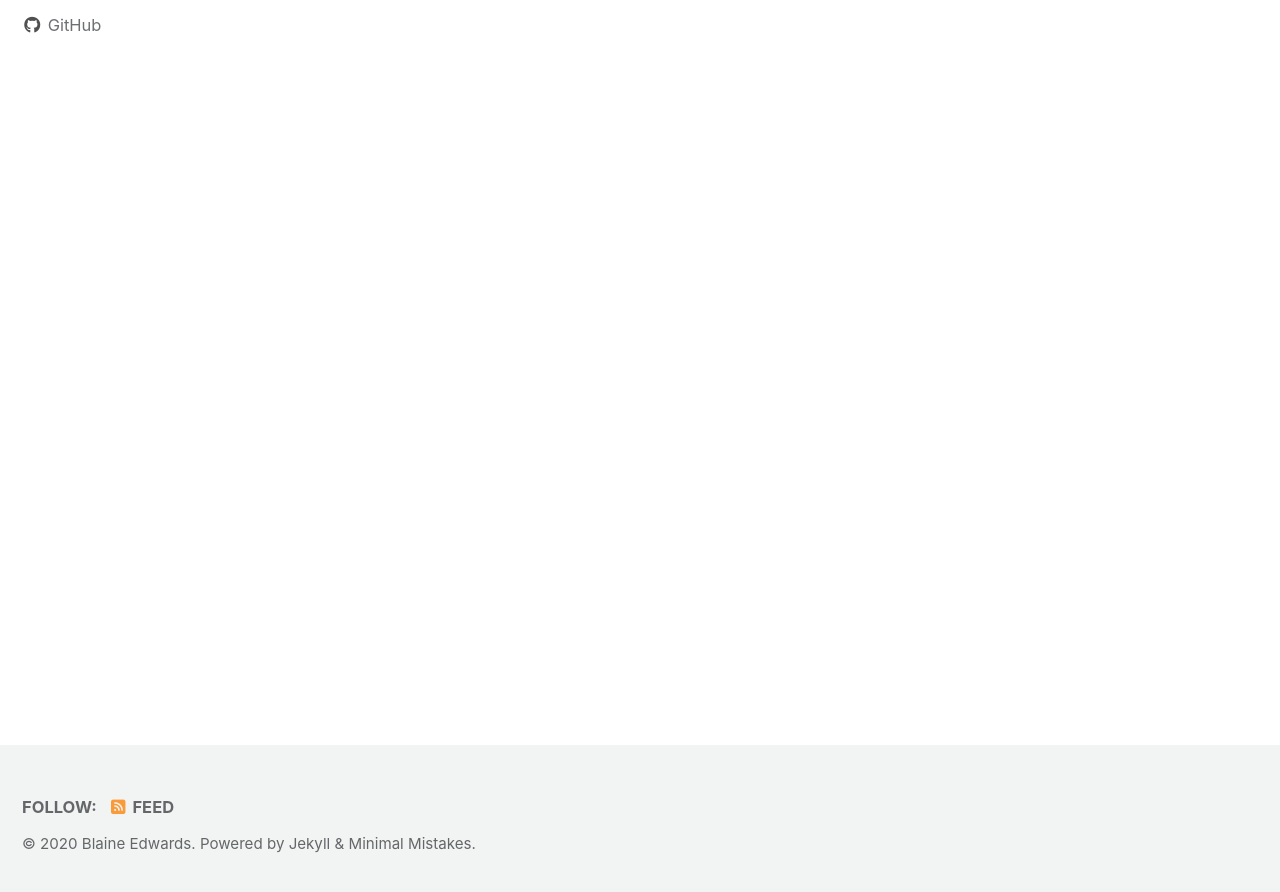
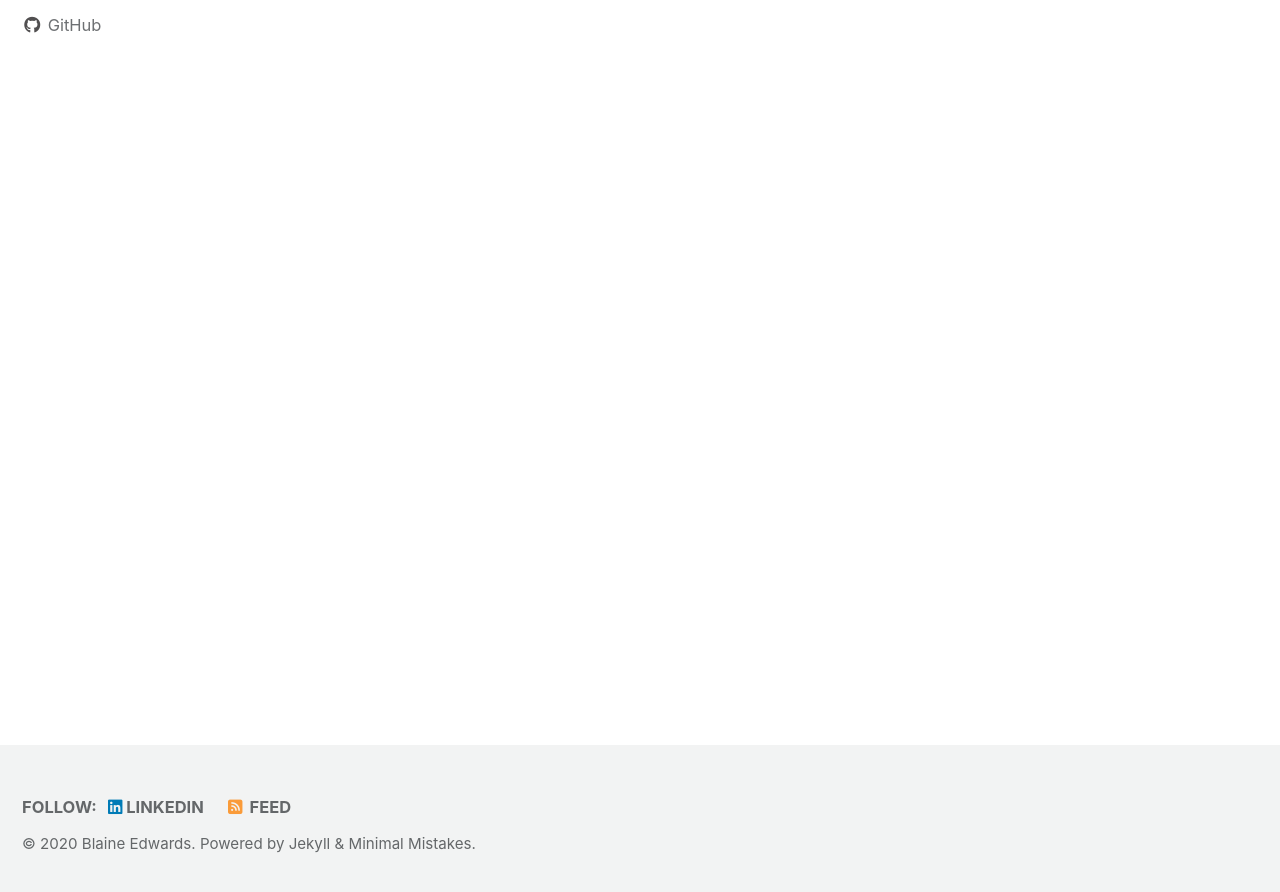
Before and after one commit to blainedwards8/reliadesign.github.io, a Jekyll site: the page built from index.html, in a window 1280 px wide and 900 px high, scrolled down 222 px. Shown: the top 892 px of the window. Built offline with Jekyll 4.4.1, drawn with Linux system fonts in a browser that asks for light colours; cached includes are drawn as plain includes; nearby versions of some CDN libraries; the list of posts is cut into pages by our own code.

Commit message:
Added linked profile

```diff
--- a/_config.yml
+++ b/_config.yml
@@ -139,6 +139,9 @@ footer:
     - label: "Instagram"
       icon: "fab fa-fw fa-instagram"
       # url:
+    - label: "LinkedIn"
+      icon: "fab fa-aw fa-linkedin"
+      url: "https://www.linkedin.com/in/blainedwards8/"
 
 
 # Reading Files
```
